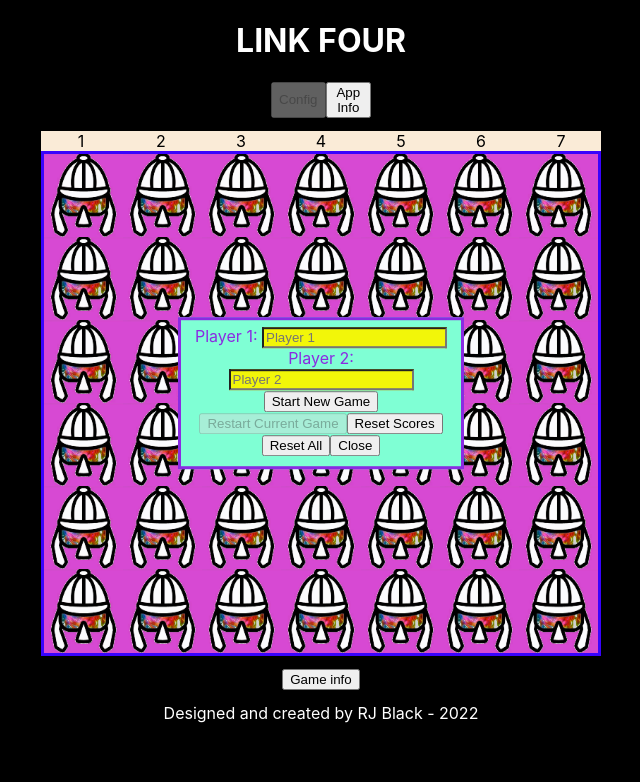
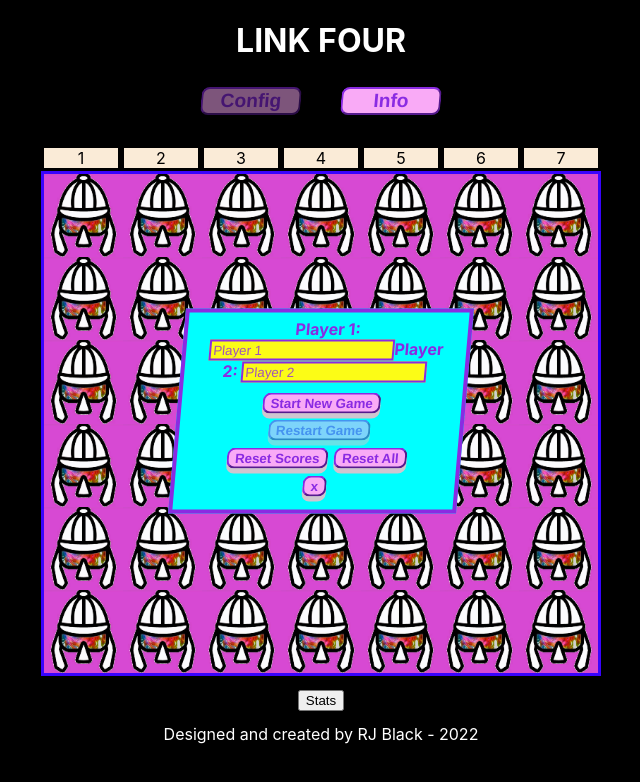
Before and after one commit to tubez7/link-four-react, a React (Create React App) app: page / in a window 1280 px wide. Shown: the top 782 px of the page, without its empty margins (319-959 px from the left). Built offline with nearby package versions, Linux system fonts and the light colour scheme.

Commit message:
update ui/ux

```diff
--- a/src/App.css
+++ b/src/App.css
@@ -6,67 +6,125 @@
 
 .nav-bar {
   display: flex;
-  justify-content: space-between;
-  width: 100px;
+  justify-content: space-around;
+  width: 280px;
   margin: auto;
-  margin-bottom: 1%;
-  z-index: 1;
+  margin-bottom: 2%;
+
 }
+
+.nav-bar button {
+  min-width: 100px;
+  background-color: rgb(249, 170, 246);
+  border-color: blueviolet;
+  border-radius: 8px;
+  color: blueviolet;
+  margin: 0.25em;
+  font-size: larger;
+  font-weight: bolder;
+  transform: skew(-5deg);
+}
+
+.nav-bar button:disabled {
+  opacity: 0.5;
+}
+
+/* .nav-bar button:active {
+  background-color: rgb(250, 150, 247);
+  box-shadow: 0 2px rgb(186, 180, 186);
+  transform: translateY(4px);
+} */
 
 .game-block {
   position: relative;
 }
 
 .new-game-form {
-  background-color: aquamarine;
+  background-color:rgb(0, 255, 255);
   position: absolute;
+  display:flex;
   top: 50%;
   left: 50%;
   max-width: 280px;
-  transform: translate(-50%, -50%);
+  transform: translate(-50%, -50%) skew(-5deg);
   z-index: 1;
   color: blueviolet;
   border-style: solid;
+  border-width: 0.25em;
+  font-weight: bold;
+}
+
+#player2 {
+  margin-bottom: 0.5em;
+}
+
+.new-game-form button {
+  background-color: rgb(249, 170, 246);
+  border-color: blueviolet;
+  border-radius: 8px;
+  color: blueviolet;
+  margin: 0.25em;
+  font-weight: bolder;
+  box-shadow: 0 5px rgb(207, 198, 207);
+}
+
+.new-game-form button:active {
+  background-color: rgb(250, 150, 247);
+  box-shadow: 0 2px rgb(186, 180, 186);
+  transform: translateY(4px);
+}
+
+.new-game-form button:disabled {
+  opacity: 0.5;
 }
 
 input[type="text"] {
-  background-color: #f2f609;
-  color: rgb(250, 8, 202);
+  background-color: rgb(252, 252, 22);
+  color:blueviolet;
+  font-weight: 545;
+  border-style: solid;
+  border-color: blueviolet;
 }
 
-fieldset {
-  border-style: none;
+::placeholder {
+  color: blueviolet;
+  opacity: 0.8;
 }
 
+
+/* SETS THE MAX WIDTH OF THE GAME ON LARGER SCREENS */
 @media screen and (min-width: 560px) {
   .game-board {
     max-width: 560px;
   }
-  .info-list button {
-    display: none;
-  }
 }
 
+/* FITS THE ENTIRE WIDTH OF THE APP TO THE WIDTH OF THE SCREEN ON SMALLER DISPLAYS */
 @media screen and (max-width: 560px) {
   .App {
     width: 100%;
   }
-  /* .info-list {
+}
+
+/* DISPLAYS THE INFO POPUP ON TOP OF THE BOARD WHERE SCREEN HEIGHT IS NOT SUFFICIENT TO DISPLAY UNDERNEATH WITHOUT SCROLLING*/
+@media screen and (max-height: 850px) and (min-aspect-ratio: 1/2) {
+  .info-list {
     position: fixed;
     top: 50%;
     left: 50%;
     transform: translate(-50%, -50%);
-  } */
+  }
 }
 
-@media (orientation: portrait) {
+/* REMOVES THE CLOSE BUTTON ON SCREENS WHERE THE INFO POPUP IS RENDERED UNDERNEATH THE BOARD */
+@media not all and (max-height: 850px) and (min-aspect-ratio: 1/2) {
   .info-list button {
     display: none;
   }
 }
 
 .game-board {
-  margin: auto;
+  margin: auto; /* CENTRES THE ENTIRE BOARD*/
   margin-bottom: 1%;
 }
 
@@ -77,13 +135,17 @@ fieldset {
   grid-template-columns: repeat(7, 1fr);
 }
 
+#drop-column {
+  border-style: solid;
+}
+
 .drop-column-1:hover {
-  color: rgb(253, 3, 3);
+  color: rgb(0, 255, 255);
   cursor: url(images/28x28.png), pointer;
 }
 
 .drop-column-2:hover {
-  color: rgb(6, 205, 53);
+  color: rgb(252, 252, 22);
   cursor: pointer;
 }
 
@@ -133,27 +195,31 @@ fieldset {
 }
 
 .p1-info {
-  color: rgb(253, 3, 3);
+  color: rgb(0, 255, 255);
+  font-weight: bolder;
 }
 
 .p2-info {
-  color: rgb(6, 205, 53);
+  color: rgb(252, 252, 22);
+  font-weight: bolder;
 }
 
 .p1-score {
-  color: rgb(253, 3, 3);
+  color: rgb(0, 255, 255);
 }
 
 .p2-score {
-  color: rgb(6, 205, 53);
+  color: rgb(252, 252, 22);
 }
 
 .p1-turn {
-  color: rgb(253, 3, 3);
+  color: rgb(0, 255, 255);
+  font-weight: bolder;
 }
 
 .p2-turn {
-  color: rgb(6, 205, 53);
+  color: rgb(252, 252, 22);
+  font-weight: bolder;
 }
 
 .column-full-popup {
@@ -185,7 +251,17 @@ fieldset {
   width: 280px;
 }
 
+/* GENERIC ELEMENT DEFAULTS */
+
 footer {
   margin: 1%;
   margin-bottom: 3%;
 }
+
+button:hover {
+  cursor: pointer;
+}
+
+fieldset {
+  border-style: none; /* REMOVES DEFAULT BORDER OF FIELDSET ELEMENT */
+}
--- a/src/App.js
+++ b/src/App.js
@@ -9,10 +9,10 @@ import { BoardContext } from "./contexts/Board";
 import { CurrentPlayerContext } from "./contexts/CurrentPlayer";
 import { PlayerContext } from "./contexts/Player";
 
-import About from "./components/About";
 import Header from "./components/Header";
 import Main from "./components/Main.jsx";
 import Nav from "./components/Nav.jsx";
+import Info from "./components/Info";
 
 function App() {
   const [newGameVisible, setNewGameVisible] = useState(true);
@@ -60,8 +60,9 @@ function App() {
                   />
                 }
               />
-              <Route path="/about" element={<About />} />
+              <Route path="/info" element={<Info />} />
             </Routes>
+            <footer>Designed and created by RJ Black - 2022</footer>
           </div>
         </BoardContext.Provider>
       </CurrentPlayerContext.Provider>
--- a/src/components/DropColumns.jsx
+++ b/src/components/DropColumns.jsx
@@ -68,7 +68,7 @@ export default function DropColumns({
     }
   };
   return (
-    <div className={`drop-column-${currentPlayer}`} onClick={handleClick}>
+    <div className={`drop-column-${currentPlayer}`} id="drop-column" onClick={handleClick}>
       {`${col}`}
     </div>
   );
--- a/src/components/GameInfoToggle.jsx
+++ b/src/components/GameInfoToggle.jsx
@@ -11,7 +11,7 @@ export default function GameInfoToggle({
   return (
     <div className="game-info">
       <button className="info-toggle" onClick={toggleInfoVisible}>
-        {infoVisible ? "Close info" : "Game info"}
+        {infoVisible ? "x" : "Stats"}
       </button>
       {infoVisible && children}
     </div>
--- a/src/components/About.jsx
+++ b/src/components/Info.jsx
@@ -1,4 +1,4 @@
-export default function About(props) {
+export default function Info(props) {
     console.log("props", props);
     return <div><p>Here is some placeholder txt. Blah blah blah....</p></div>
 }
--- a/src/components/Main.jsx
+++ b/src/components/Main.jsx
@@ -68,7 +68,6 @@ export default function Main({
           setInfoVisible={setInfoVisible}
         />
       </GameInfoToggle>
-      <footer>Designed and created by RJ Black - 2022</footer>
     </>
   );
 }
--- a/src/components/Nav.jsx
+++ b/src/components/Nav.jsx
@@ -20,7 +20,7 @@ export default function Nav({
 
   const handleAboutClicked = (e) => {
     e.preventDefault();
-    navigate("/about");
+    navigate("/info");
     setAboutClicked(true);
   };
 
@@ -37,7 +37,7 @@ export default function Nav({
           <button onClick={newGameForm} disabled={newGameVisible}>
             {gameFinish ? "New Game" : "Config"}
           </button>
-          <button onClick={handleAboutClicked}>App Info</button>
+          <button onClick={handleAboutClicked}>Info</button>
         </>
       )}
       {aboutClicked && (
--- a/src/components/NewGameForm.jsx
+++ b/src/components/NewGameForm.jsx
@@ -107,13 +107,17 @@ export default function NewGameForm({
           placeholder={player2}
           onChange={assignPlayer2}
         ></input>
+        <br/>
         <button onClick={handleStartGame}>Start New Game</button>
+        <br/>
         <button onClick={handleResetGame} disabled={!gameStart}>
-          Restart Current Game
+          Restart Game
         </button>
+        <br/>
         <button onClick={handleResetScores}>Reset Scores</button>
         <button onClick={handleReset}>Reset All</button>
-        <button onClick={handleClose}>Close</button>
+        <br/>
+        <button onClick={handleClose}>x</button>
       </fieldset>
     </form>
   );
```
